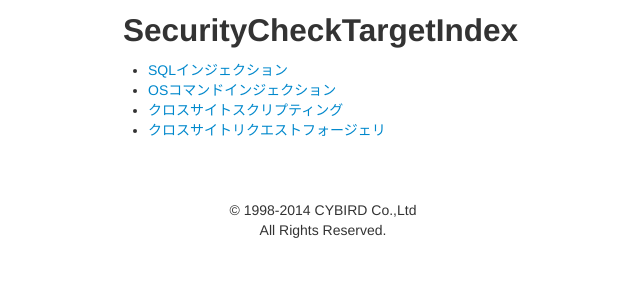
After one commit to cy-daisuke-senmyou/SecurityCheckTargetOnCake, a CakePHP app: the page made by app/View/Index/index.ctp in a window 1280 px wide. The commit adds this page. Shown: the top 300 px of the page, without its empty margins (317-957 px from the left). Run offline with PHP 8.4 and a stand-in for CakePHP, Linux system fonts and the light colour scheme; the template is opened without the code that fills it, so the values that code supplies are empty; some libraries are stand-ins or nearby versions.

Commit message:
目次用ページ追加

```diff
--- /dev/null
+++ b/app/View/Index/index.ctp
@@ -0,0 +1,7 @@
+<h2>SecurityCheckTargetIndex</h2>
+<ul>
+	<li><a href="/login/">SQLインジェクション</a></li>
+	<li><a href="/fileview/">OSコマンドインジェクション</a></li>
+	<li><a href="/bbs/">クロスサイトスクリプティング</a></li>
+	<li><a href="/passwdchange/">クロスサイトリクエストフォージェリ</a></li>
+</ul>
--- a/app/View/Layouts/default.ctp
+++ b/app/View/Layouts/default.ctp
@@ -23,7 +23,7 @@
       width: 400px;
     }
     .footer {
-      padding-top: 100px;
+      padding-top: 50px;
     }
   </style>
 
```
Also changed, not shown: app/Controller/IndexController.php (added, +11 -0 lines).
